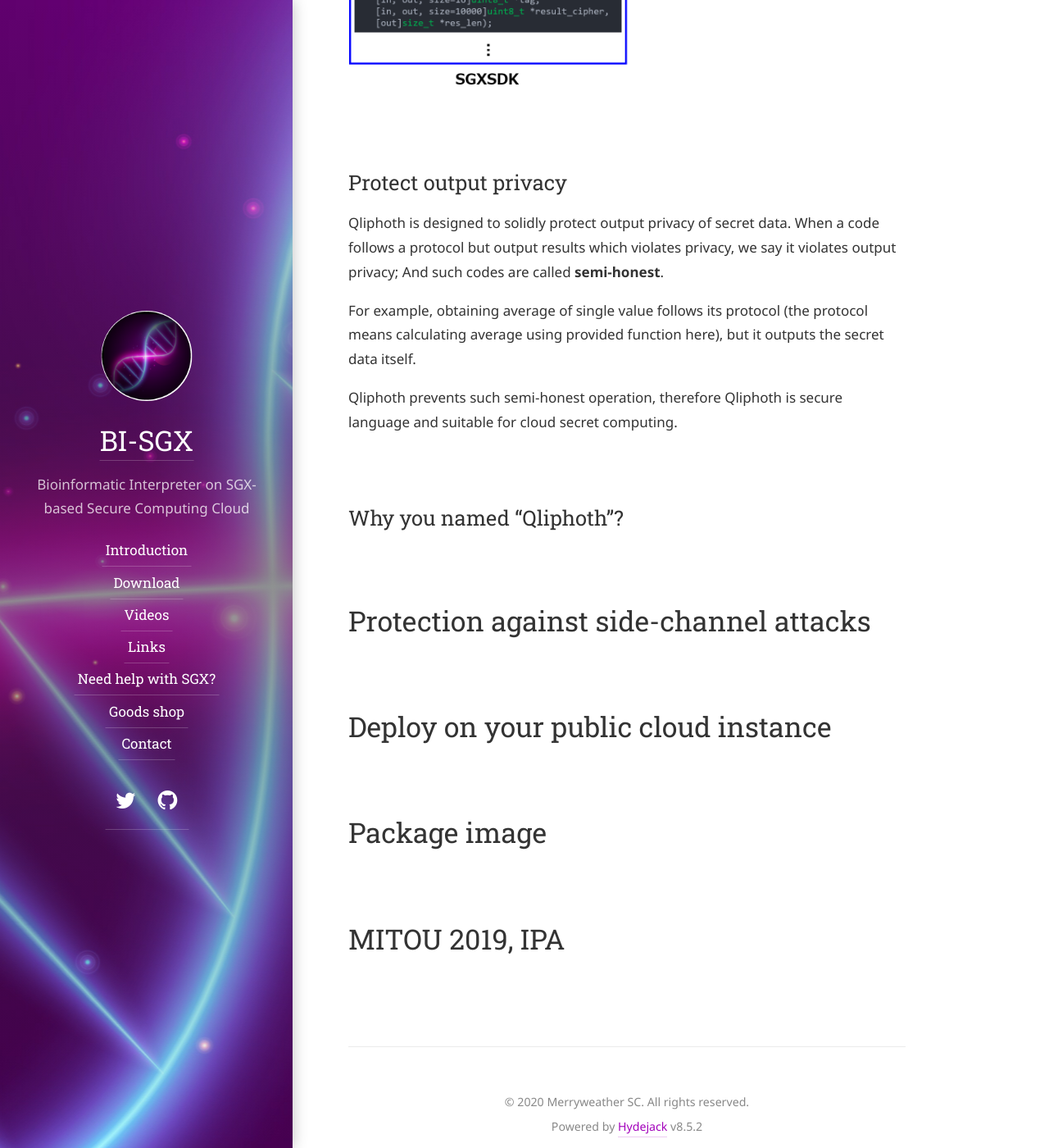
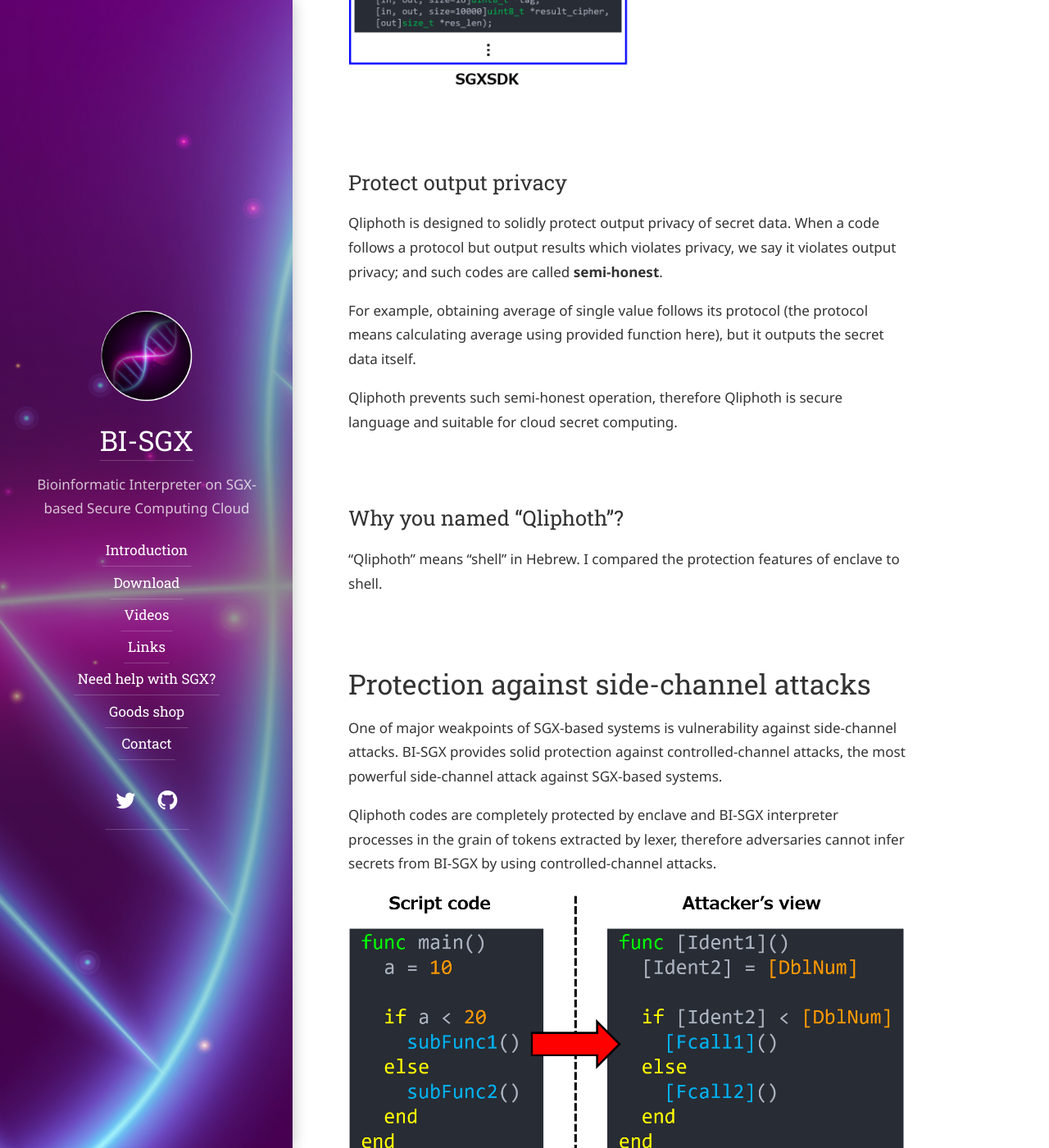
Before and after one commit to hello31337/hello31337.github.io, a Jekyll site: the page built from docs/BI-SGX.md, in a window 1280 px wide and 1400 px high, scrolled down 3697 px. Shown: the whole window at 82% size. Built offline with Jekyll 4.4.1, drawn with Linux system fonts in a browser that asks for light colours; some web fonts are replaced; our own code applies the rules of GitHub Pages for plain Markdown files; some of the changed text lies outside the part shown.

Commit message:
Updated BI-SGX.md.

```diff
--- a/docs/BI-SGX.md
+++ b/docs/BI-SGX.md
@@ -34,18 +34,33 @@
 ![photo](/assets/img/qli_ex.png)
 
 ## Protect output privacy
-Qliphoth is designed to solidly protect output privacy of secret data. When a code follows a protocol but output results which violates privacy, we say it violates output privacy; And such codes are called **semi-honest**.
+Qliphoth is designed to solidly protect output privacy of secret data. When a code follows a protocol but output results which violates privacy, we say it violates output privacy; and such codes are called **semi-honest**.
 
 For example, obtaining average of single value follows its protocol (the protocol means calculating average using provided function here), but it outputs the secret data itself.
 
 Qliphoth prevents such semi-honest operation, therefore Qliphoth is secure language and suitable for cloud secret computing.
 
 ## Why you named "Qliphoth"?
+"Qliphoth" means "shell" in Hebrew. I compared the protection features of enclave to shell.
 
 # Protection against side-channel attacks
+One of major weakpoints of SGX-based systems is vulnerability against side-channel attacks. BI-SGX provides solid protection against controlled-channel attacks, the most powerful side-channel attack against SGX-based systems.
+
+Qliphoth codes are completely protected by enclave and BI-SGX interpreter processes in the grain of tokens extracted by lexer, therefore adversaries cannot infer secrets from BI-SGX by using controlled-channel attacks.
+
+![photo](/assets/img/CCA.png)
 
 # Deploy on your public cloud instance
+Of course, you can deploy and run BI-SGX on public cloud. As of 5/18/2020, Microsoft Azure, IBM Cloud, Alibaba Cloud, etc. provides SGX-enabled instances. Using these public clouds, you can construct more large-scale secret computation networks.
+
+See [this page](https://github.com/ayeks/SGX-hardware#cloud-vendors) for more detailed SGX-capable public clouds.
 
 # Package image
+![photo](/assets/img/bi-sgx_pkg.png)
 
-# MITOU 2019, IPA
+# Awards
+## MITOU 2019, IPA
+BI-SGX project is adopted to MITOU 2019 sponsored by Information-technology Promotion Agency (IPA), Japan. See [here](https://www.ipa.go.jp/jinzai/mitou/2019/gaiyou_f-3.html) for detail (Japanese).
+
+## 58th SIGBIO outstanding presentation award
+Due to circumstanses, I published BI-SGX as "BV-SGX" for 58th SIGBIO, Japan. See [here](http://www.ipsj.or.jp/award/bio-award3.html) for detail (Japanese).
```
Also changed, not shown: assets/img/CCA.png (added), assets/img/bi-sgx_pkg.png (added).
